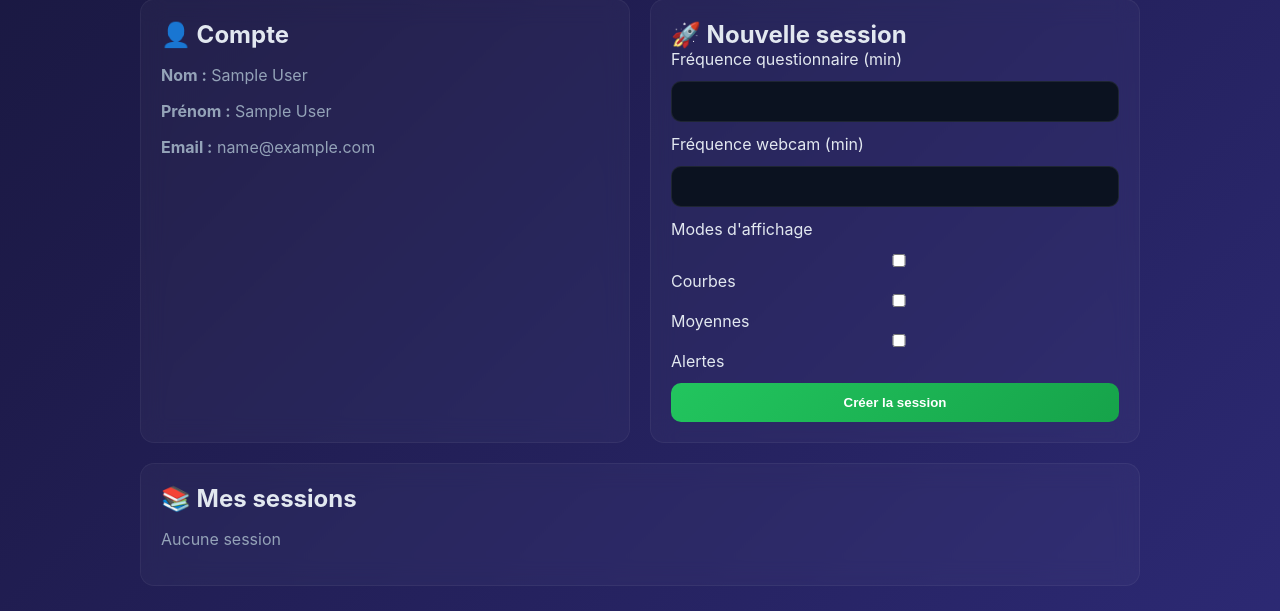
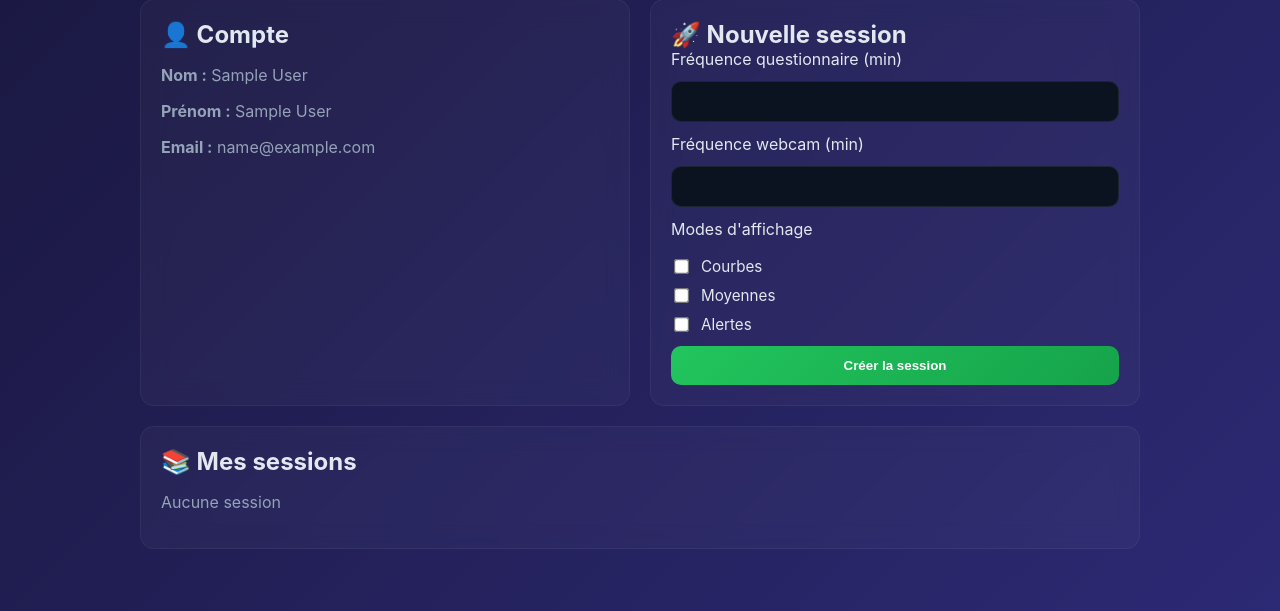
Before and after one commit to williamourfahli-cmd/Projet-L2T2-FLASK, a Flask app: page /dashboard/professor in a window 1280 px wide. Shown: the part 125-736 px from the top of the page. Run offline with Flask 3, Linux system fonts and the light colour scheme; the visitor is signed in with stand-in values (Sample User, id 1).

Commit message:
Update base.css

```diff
--- a/static/css/base.css
+++ b/static/css/base.css
@@ -685,6 +685,28 @@ input:checked + .slider:before {
     }
 }
 
+/* checkboxes professor dashboard */
+
+.mode-checkboxes {
+    display: flex;
+    flex-direction: column;
+    gap: 10px;
+    margin-top: 6px;
+}
+
+.mode-checkboxes label {
+    display: flex;
+    align-items: center;
+    gap: 10px;
+    color: var(--text);
+    font-size: 0.95rem;
+}
+
+.mode-checkboxes input[type="checkbox"] {
+    width: auto;
+    transform: scale(1.15);
+}
+
 /* Logo Emotrack */
 
 .logo-container {
```
